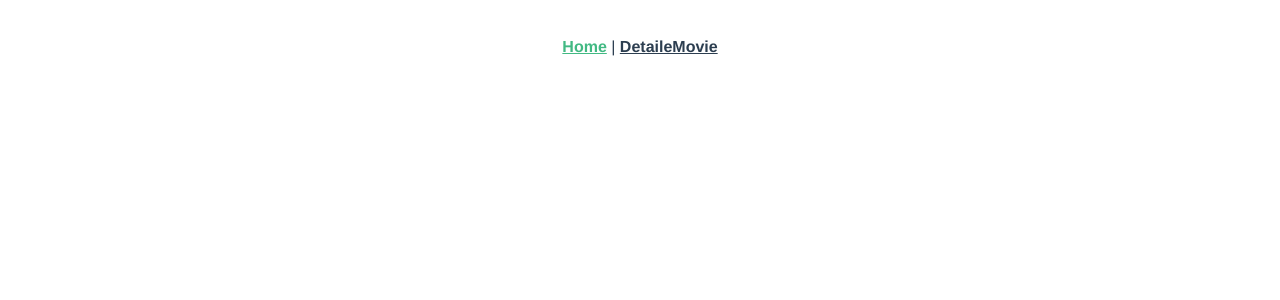
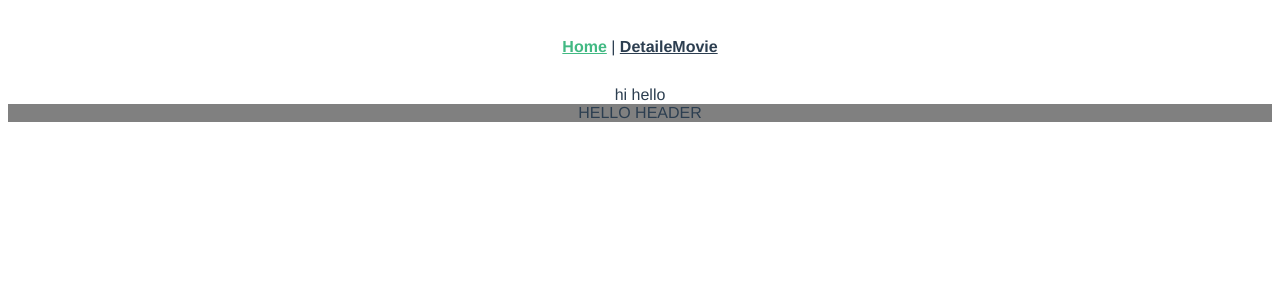
Before and after one commit to FreemanZok/HellloMovie, a Vue app: page / in a window 1280 px wide. Shown: the top 300 px of the page. Built offline with nearby package versions, Linux system fonts and the light colour scheme.

Commit message:
before eghdam

```diff
--- a/package.json
+++ b/package.json
@@ -20,6 +20,7 @@
     "babel-eslint": "^10.1.0",
     "eslint": "^6.7.2",
     "eslint-plugin-vue": "^6.2.2",
+    "sass": "^1.54.8",
     "vue-template-compiler": "^2.6.11"
   },
   "eslintConfig": {
--- a/src/components/HeaderSearch.vue
+++ b/src/components/HeaderSearch.vue
@@ -2,7 +2,7 @@
 <template>
     <div class="HeaderSearch">
         <div class="background">
-
+            HELLO HEADER
         </div>
     </div>
 </template>
@@ -17,7 +17,7 @@ export default {
 </script>
 
 
-<style scoped>
+<style lang="scss" scoped>
 .HeaderSearch {
     background: gray;
 }
--- a/src/views/Home.vue
+++ b/src/views/Home.vue
@@ -1,5 +1,6 @@
 <template>
   <div class="home">
+    hi hello
     <HeaderSearch />
   </div>
 </template>
```
Also changed, not shown: 1 other file (tests, documents, lock files or other folders).
